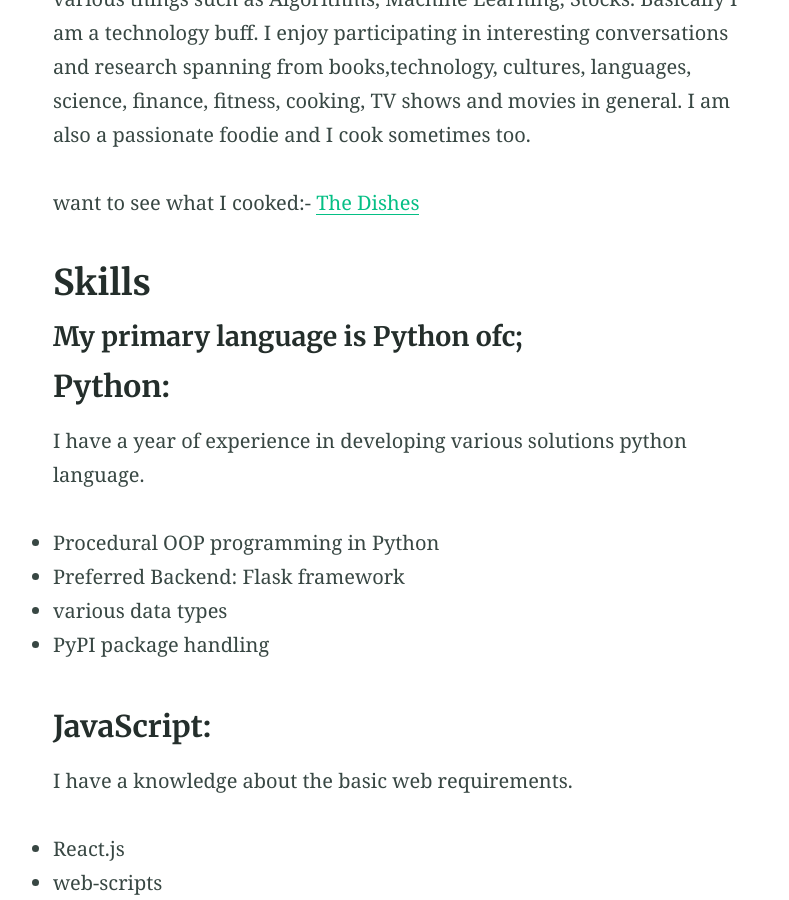
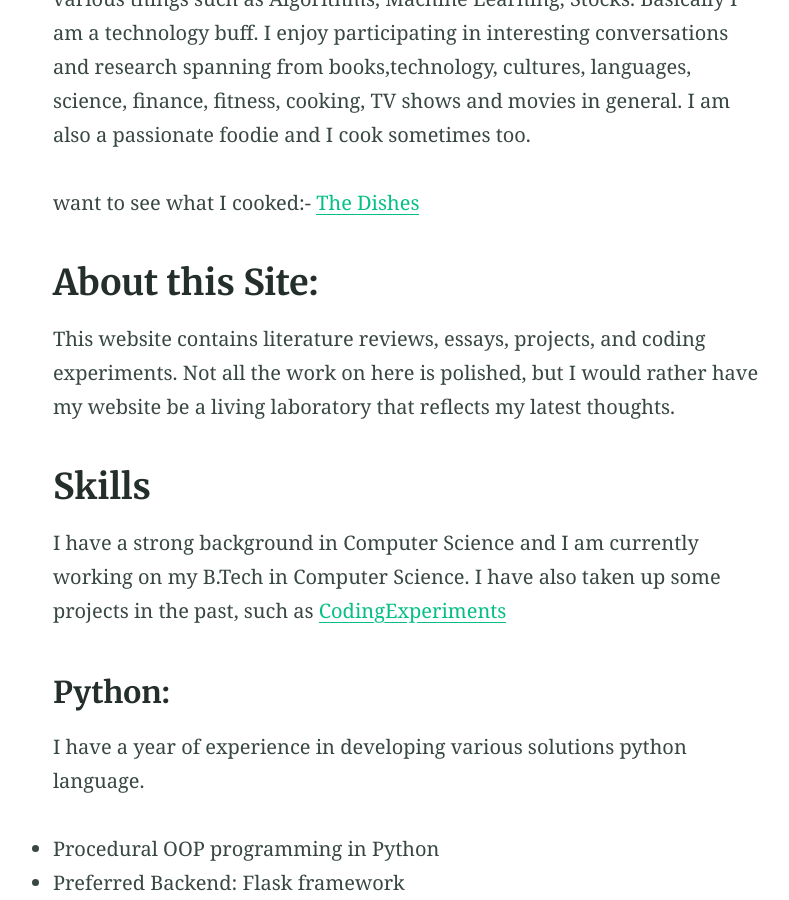
Before and after one commit to Prajwalprakash3722/prajwalprakash3722.github.io-old, a Jekyll site: the page built from index.md, in a window 1280 px wide and 900 px high, scrolled down 818 px. Shown: the whole window, without its empty margins (230-1019 px from the left). Built offline with Jekyll 4.4.1, drawn with Linux system fonts in a browser that asks for light colours; some of the changed text lies outside the part shown.

Commit message:
made a couple of changes

```diff
--- a/index.md
+++ b/index.md
@@ -8,43 +8,54 @@ feature_image: "https://picsum.photos/1300/400?image=989"
 You have come across the personal site of Prajwal, you'll find all of my projects, and my blog too. I am a freshman Computer Science student at RVCE-Bengaluru. You can find my [blog](blog/) here or You can learn more about me below
 
 ## About Me:
+
 I am a hardworking computer science student, my interests span over various things such as Algorithms, Machine Learning, Stocks.
 Basically I am a technology buff. I enjoy participating in interesting conversations and research spanning from books,technology, cultures, languages, science, finance, fitness, cooking, TV shows and movies in general.
 I am also a passionate foodie and I cook sometimes too.
 
 want to see what I cooked:- [The Dishes](/)
 
+## About this Site:
+
+This website contains literature reviews, essays, projects, and coding experiments. Not all the work on here is polished, but I would rather have my website be a living laboratory that reflects my latest thoughts.
+
 ## Skills
 
-#### My primary language is Python ofc;
+I have a strong background in Computer Science and I am currently working on my B.Tech in Computer Science. I have also taken up some projects in the past, such as [CodingExperiments](/projects/)
 
-###  Python: <br/>
+### Python: <br/>
+
 I have a year of experience in developing various solutions python language.
-+ Procedural OOP programming in Python
-+ Preferred Backend: Flask framework
-+ various data types
-+ PyPI package handling
+
+- Procedural OOP programming in Python
+- Preferred Backend: Flask framework
+- various data types
+- PyPI package handling
 
 ### JavaScript:<br/>
+
 I have a knowledge about the basic web requirements.
-+ React.js
-+ web-scripts
+
+- React.js
+- web-scripts
 
 ### HTML/CSS:<br/>
+
 I have developed various sites in HTML and css.
-+ Bootstrap framework
+
+- Bootstrap framework
 
 ### C/C++: <br/>
+
 I have a basic knowledge in c and c++ in which i learnt in my Pre University days.
 
 ### Git & Github: <br/>
+
 I have used Github Web version for almost a year now and I am using CLI based Git for almost 5 months.
 
 ### Docs: <br/>
+
 I have mastered the markdown language and I can write beautiful docs to explain the code.
-
-## Projects:
-You can check out the projects and their status [Here.](/projects/)
 
 ## Contact me:
 
@@ -54,19 +65,10 @@ You can check out the projects and their status [Here.](/projects/)
 
 #### For writing beautiful and explainable docs for open source softwares for free.
 
-* Contact me by opening a [issue](https://github.com/Prajwalprakash3722/prajwalprakash3722.github.io/issues) in my repository.
+- Contact me by opening a [issue](https://github.com/Prajwalprakash3722/prajwalprakash3722.github.io/issues) in my repository.
 
-* [Email](mailto:prajwalprakash3722@gmail.com)
+- [Email](mailto:prajwalprakash3722@gmail.com)
 
-
-#### Not Looking for Work currently, But If there are any internship oppurtinies in your organization you may reach out.
 <br/>
 
 > “I believe that the world is not only made up of atoms, but it is also made up of stories, each and everyone has a unique and different story, the silent struggle behind the story is what brings us together.”
-
-### I am trying to be a good Dev by contributing in FOSS.
-
-## Read Articles Written by me:
-[Medium](https://prajwalprakash3722.medium.com/)
-<br/>
-Will Put them in the blog too
```
Also changed, not shown: projects.md (+1 -1 lines).
